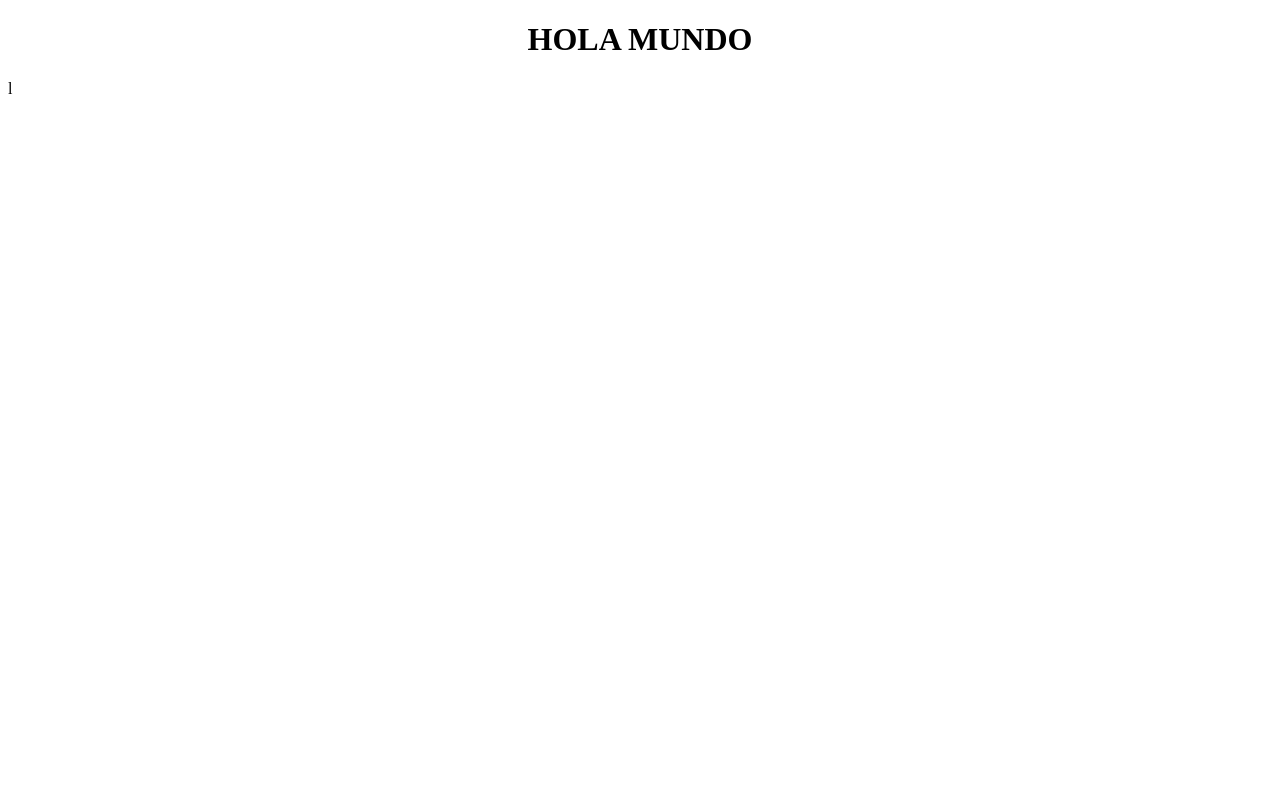
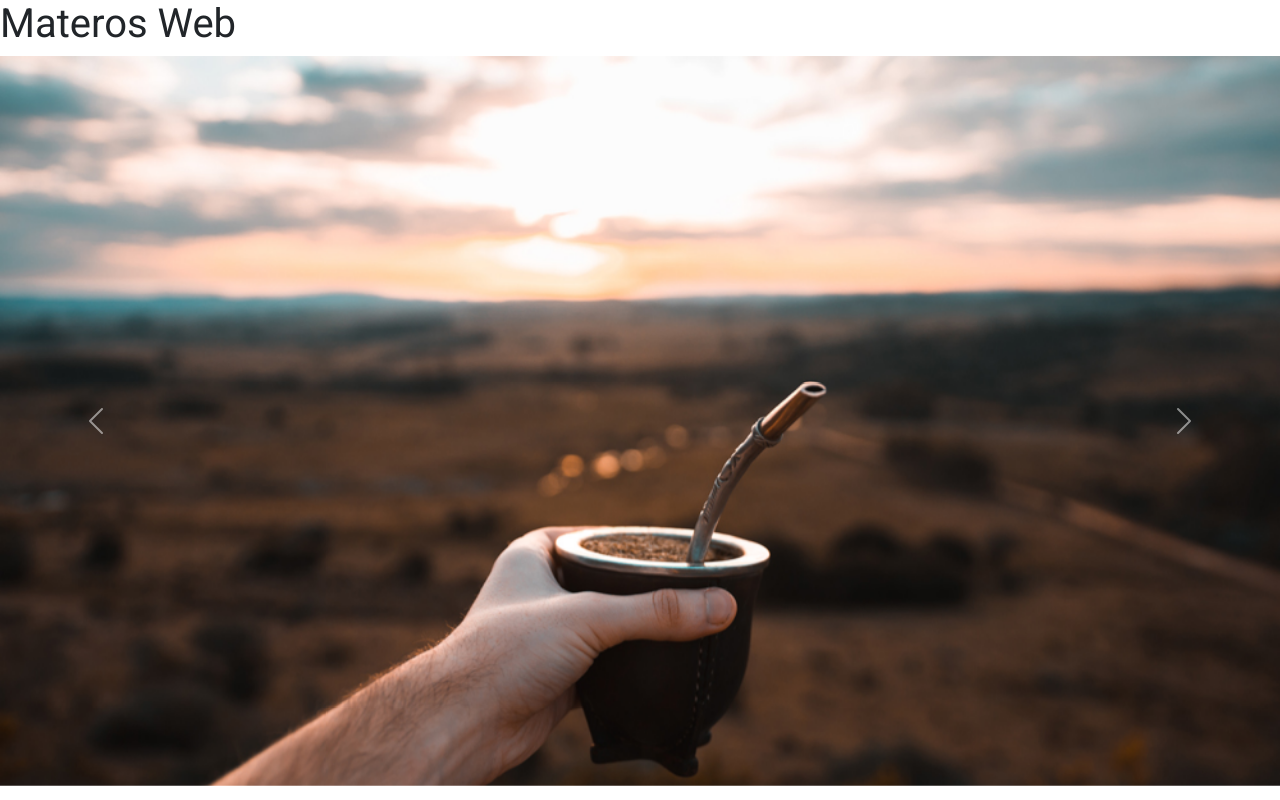
Before and after one commit to LautiSeverino/materosweb, a plain HTML site: page index.html in a window 1280 px wide. Drawn offline with nearby package versions, Linux system fonts and the light colour scheme; a web font is replaced by a local one.

Commit message:
second commit

```diff
--- a/index.html
+++ b/index.html
@@ -1,13 +1,54 @@
 <!DOCTYPE html>
 <html lang="en">
+
 <head>
+    <link href="https://cdn.jsdelivr.net/npm/bootstrap@5.3.0-alpha1/dist/css/bootstrap.min.css" rel="stylesheet"
+        integrity="sha384-GLhlTQ8iRABdZLl6O3oVMWSktQOp6b7In1Zl3/Jr59b6EGGoI1aFkw7cmDA6j6gD" crossorigin="anonymous">
     <link rel="stylesheet" href="style.css">
     <meta charset="UTF-8">
     <meta http-equiv="X-UA-Compatible" content="IE=edge">
     <meta name="viewport" content="width=device-width, initial-scale=1.0">
-    <title>Document</title>
+    <title>Prueba Bootstrap</title>
 </head>
+
 <body>
-    <h1>HOLA MUNDO</h1>
+
+    <section class="hero">
+        <div class="hero__container">
+
+
+            <h1 class="hero__title">Materos Web</h1>
+
+
+        </div>
+    </section>
+
+
+    <div id="carouselExampleFade" class="carousel slide carousel-fade">
+        <div class="carousel-inner">
+            <div class="carousel-item active">
+                <img src="./asset/fondo-principal-mate1.jpg" class="d-block w-100" alt="...">
+            </div>
+            <div class="carousel-item">
+                <img src="./asset/fondo-principal-mate2.jpg" class="d-block w-100" alt="...">
+            </div>
+            <div class="carousel-item">
+                <img src="./asset/fondo-principal-mate3.jpg" class="d-block w-100" alt="...">
+            </div>
+        </div>
+        <button class="carousel-control-prev" type="button" data-bs-target="#carouselExampleFade" data-bs-slide="prev">
+            <span class="carousel-control-prev-icon" aria-hidden="true"></span>
+            <span class="visually-hidden">Previous</span>
+        </button>
+        <button class="carousel-control-next" type="button" data-bs-target="#carouselExampleFade" data-bs-slide="next">
+            <span class="carousel-control-next-icon" aria-hidden="true"></span>
+            <span class="visually-hidden">Next</span>
+        </button>
+    </div>
+    <script src="https://cdn.jsdelivr.net/npm/bootstrap@5.3.0-alpha1/dist/js/bootstrap.bundle.min.js"
+        integrity="sha384-w76AqPfDkMBDXo30jS1Sgez6pr3x5MlQ1ZAGC+nuZB+EYdgRZgiwxhTBTkF7CXvN"
+        crossorigin="anonymous"></script>
+
 </body>
-</html>l
+
+</html>
--- a/style.css
+++ b/style.css
@@ -1,3 +1,35 @@
-h1 {
-    text-align: center;
+@import url('https://fonts.googleapis.com/css2?family=Roboto&display=swap');
+@import url('https://fonts.googleapis.com/css2?family=Roboto+Slab:wght@500&family=Rowdies:wght@300&family=Unbounded:wght@500&display=swap');
+@import url('https://fonts.googleapis.com/css2?family=Secular+One&display=swap');
+
+* {
+    margin: 0;
+    padding: 0;
+    font-family: 'Roboto', sans-serif;
+    box-sizing: border-box;
 }
+/*
+.hero {
+    background-image:url(../asset/fondo-principal-mate1.jpg);
+    background-position: center;
+    background-size: cover;
+    width: 100%;
+    height: 60vh;
+}
+
+
+.hero__container {
+
+
+    color: #fff;
+    display: flex;
+    flex-direction: row;
+    justify-content: center;
+    align-items: center;
+    font-size: 25px;
+    height: 100%;
+    width: 100%;
+    letter-spacing: 5px;
+
+}
+*/
```
Also changed, not shown: asset/fondo-principal-mate1.jpg (added), asset/fondo-principal-mate2.jpg (added), asset/fondo-principal-mate3.jpg (added).
